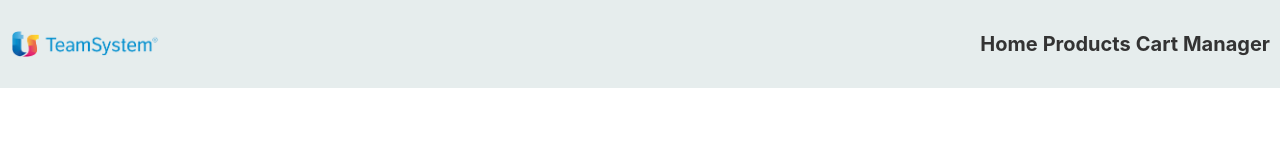
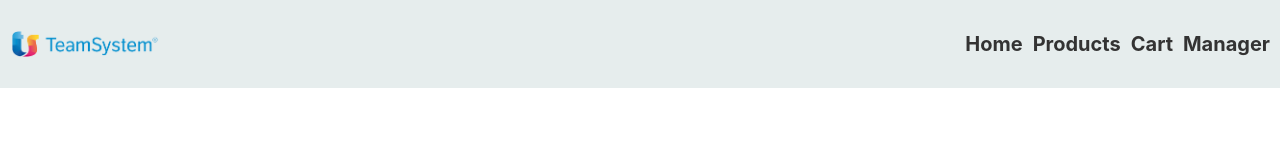
Before and after one commit to L4er70/E-commerce, a React (Create React App) app: page / in a window 1280 px wide. Shown: the top 160 px of the page. Built offline with nearby package versions, Linux system fonts and the light colour scheme.

Commit message:
list margin

```diff
--- a/src/Navbar.css
+++ b/src/Navbar.css
@@ -21,7 +21,7 @@
 
 
   li {
-    margin-left: 5px;
+    margin-left: 10px;
   }
 
   a {
```
